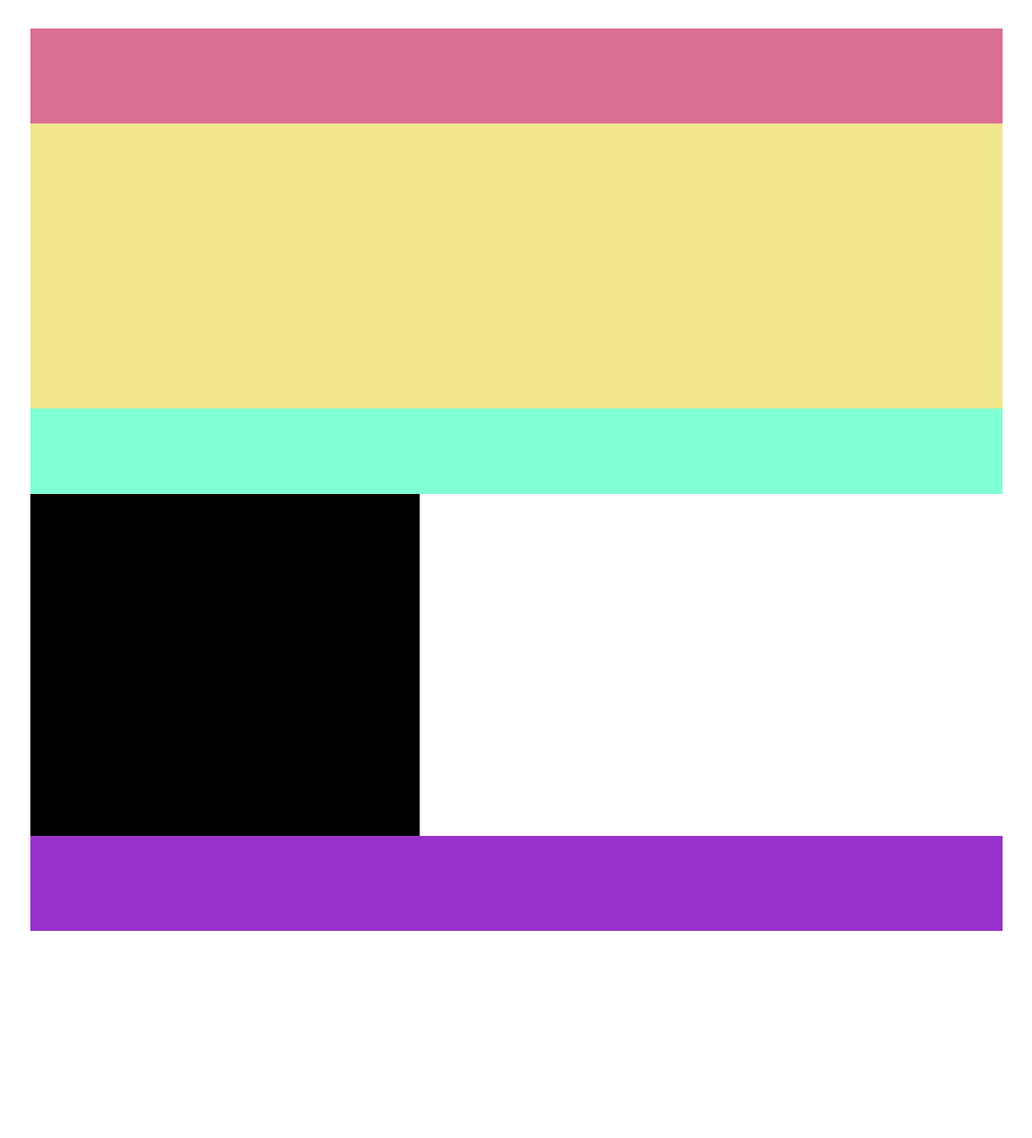
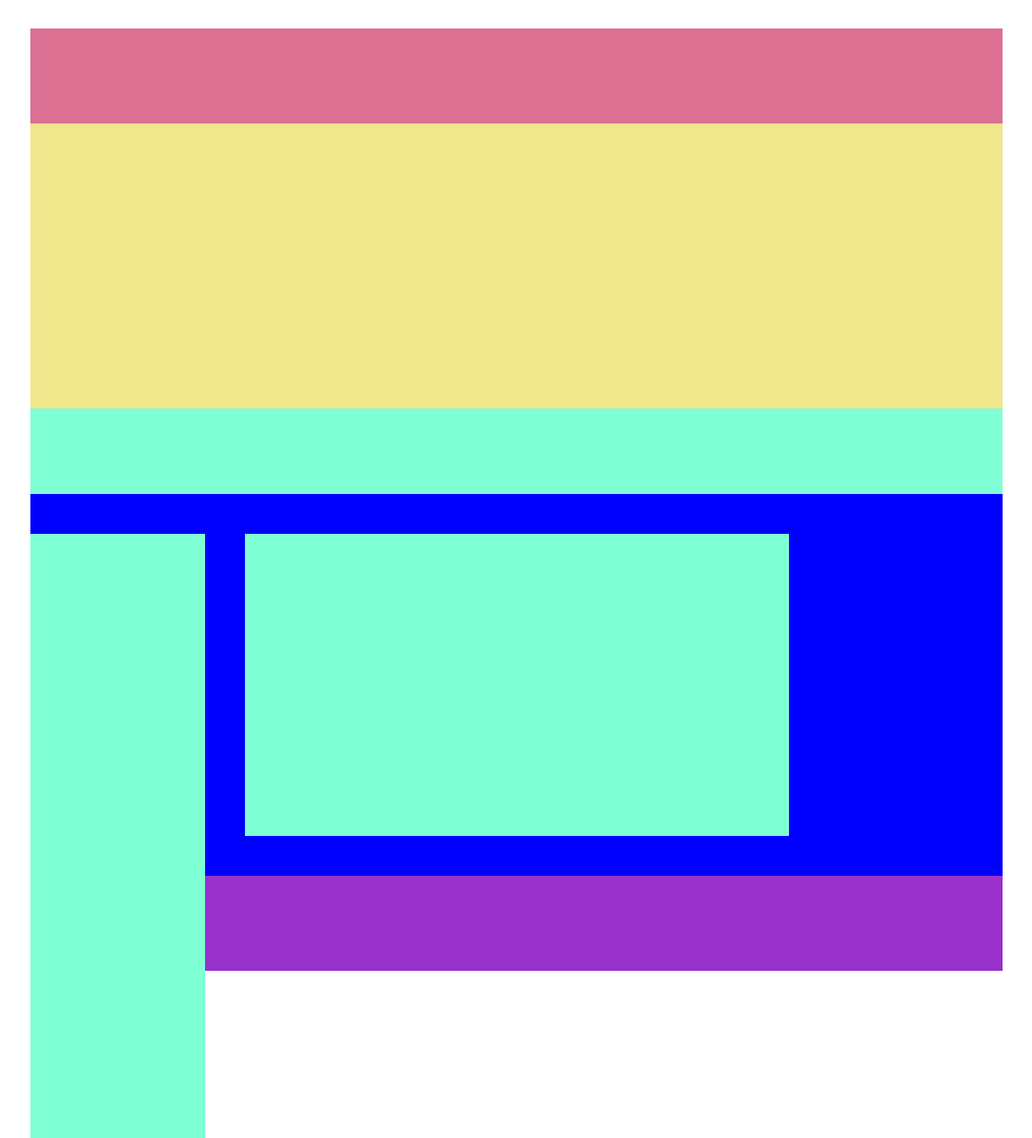
Before and after one commit to Lucarbone96/htmlcss-struttura-wp, a plain HTML site: page index.html in a window 1280 px wide. Shown: the whole page at 95% size, without its empty margins (96-1183 px from the left). Before the commit the page ends 1010 px from the top, so only its background shows below. Drawn offline with Linux system fonts and the light colour scheme.

Commit message:
colonne floattate

```diff
--- a/asset/style.css
+++ b/asset/style.css
@@ -25,25 +25,34 @@ footer{
 }
 
 .clearfix{
-    height: 450px;
-    background-color: red;
+    height: 492px;
+    background-color: blue;
 }
 
 .row{
     height: 90px;
     background-color: aquamarine;
+    margin-bottom: 42px;
 }
 
 .colonna1{
-    height: 360px;
-    background-color: black;
-    width: 40%;
+    height: 318px;
+    background-color: aquamarine;
+    width: 18%;
     float: left;
 }
 
 .colonna2{
-    height: 360px;
-    background-color: white;
-    width: 60%;
-    float: right;
+    height: 318px;
+    background-color: aquamarine;
+    width: calc( 60% - 42px );
+    margin-left: 42px;
+    margin-right: 42px;
+    float: left;
 }
+
+.clearfix::after{
+    content: "";
+    display: table;
+    clear: both;
+}
--- a/index.html
+++ b/index.html
@@ -19,6 +19,7 @@
      <div class="row"></div>
      <div class="colonna1"></div>
      <div class="colonna2"></div>
+     <div class="colonna1"></div>
     </section>
   </main>
 
```
